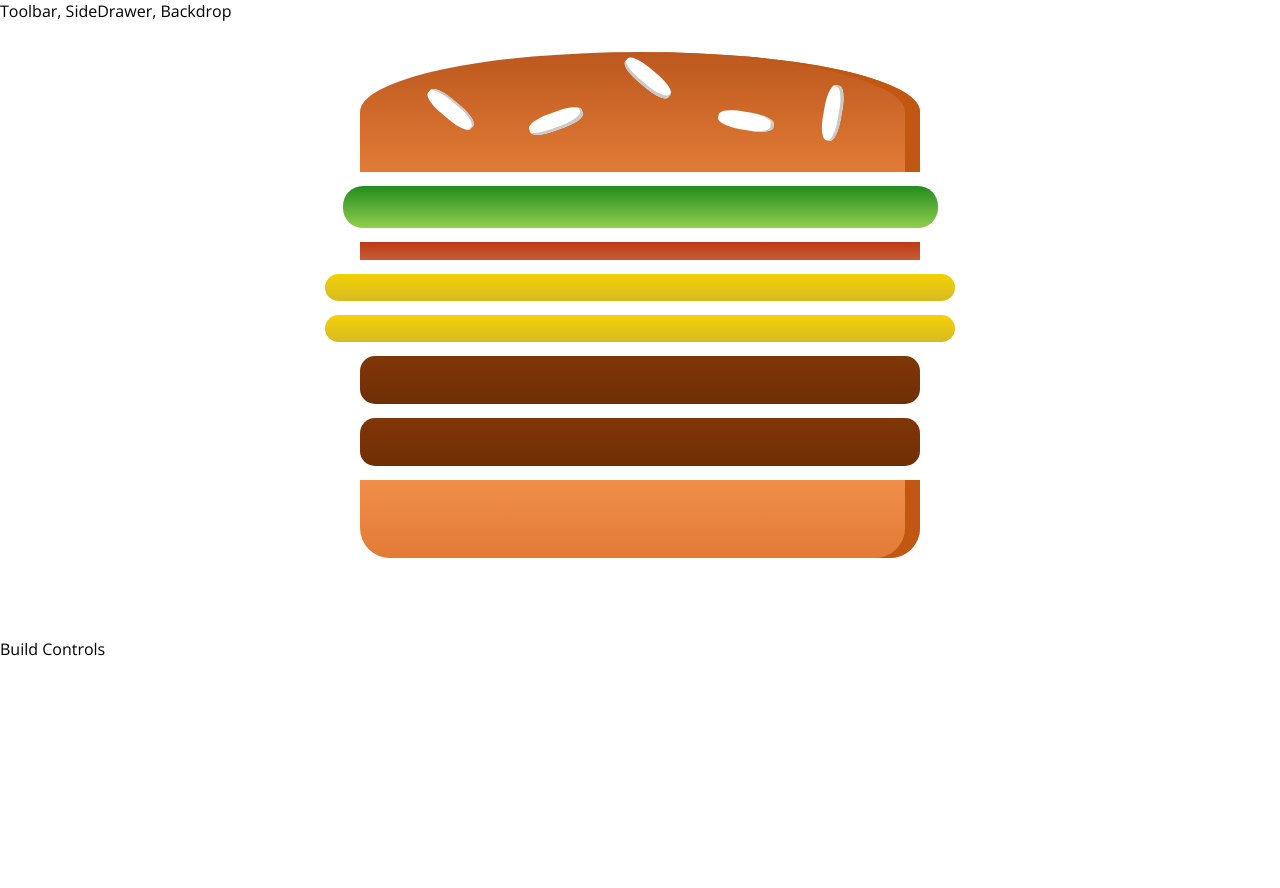
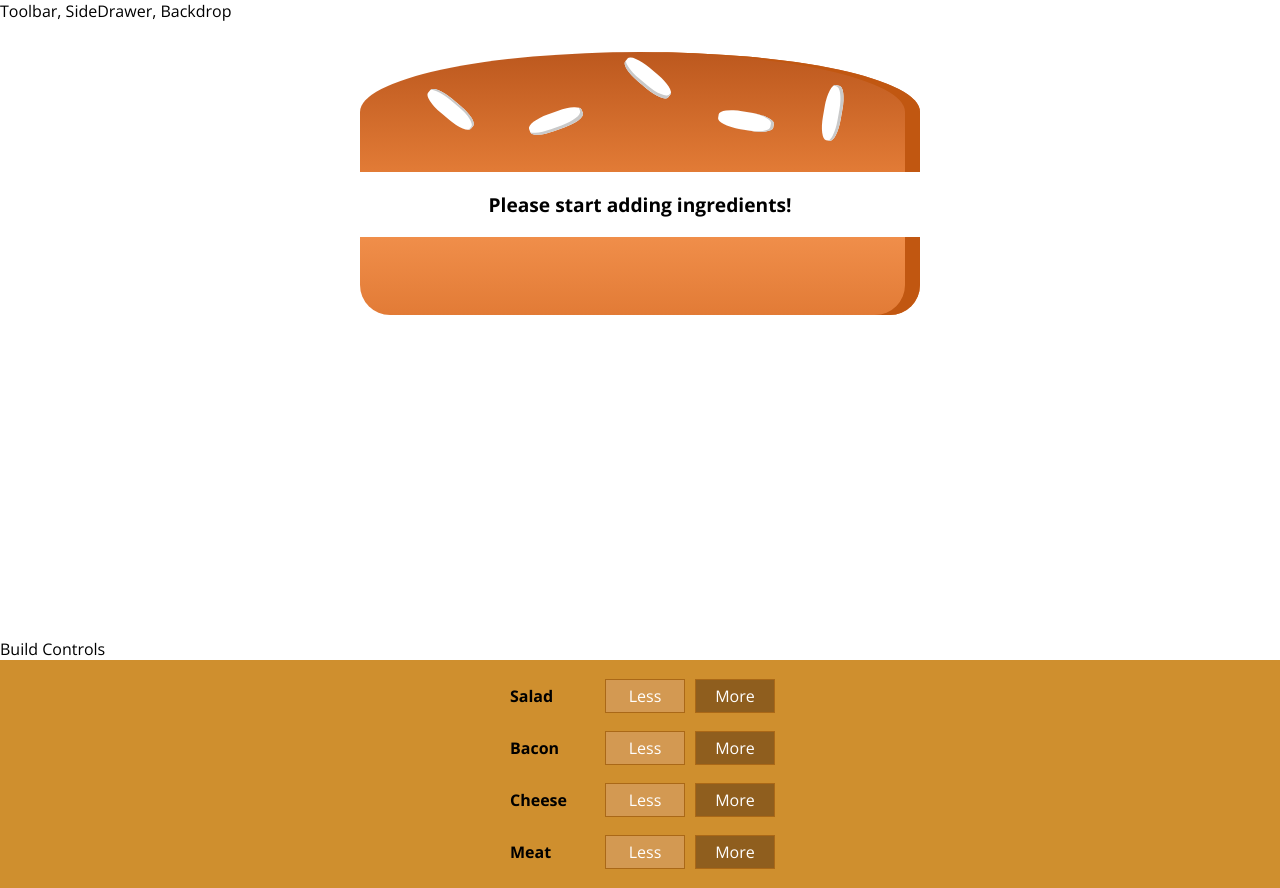
Before and after one commit to obfusticatedcode/react-burger-builder, a React app: page / in a window 1280 px wide. Before the commit the page ends 800 px from the top, so only its background shows below. Built offline with nearby package versions, Linux system fonts and the light colour scheme.

Commit message:
outputting multiple build controls

```diff
--- /dev/null
+++ b/src/components/Burger/BuildControls/BuildControl/BuildControl.css
@@ -0,0 +1,56 @@
+.BuildControl {
+    display: flex;
+    justify-content: space-between;
+    align-items: center;
+    margin: 5px 0;
+}
+
+.BuildControl button {
+    display: block;
+    font: inherit;
+    padding: 5px;
+    margin: 0 5px;
+    width: 80px;
+    border: 1px solid #AA6817;
+    cursor: pointer;
+    outline: none;
+}
+
+.BuildControl button:disabled {
+    background-color: #AC9980;
+    border: 1px solid #7E7365;
+    color: #ccc;
+    cursor: default;
+}
+
+.BuildControl button:hover:disabled {
+    background-color: #AC9980;
+    color: #ccc;
+    cursor: not-allowed;
+}
+
+.Label {
+    padding: 10px;
+    font-weight: bold;
+    width: 80px;
+}
+
+.BuildControl .Less {
+    background-color: #D39952;
+    color: white;
+}
+
+.BuildControl .More {
+    background-color: #8F5E1E;
+    color: white;
+}
+
+.BuildControl .Less:hover, .BuildControl .Less:active {
+    background-color: #DAA972;
+    color: white;
+}
+
+.BuildControl .More:hover,.BuildControl .More:active {
+    background-color: #99703F;
+    color: white;
+}
--- /dev/null
+++ b/src/components/Burger/BuildControls/BuildControl/BuildControl.js
@@ -0,0 +1,12 @@
+import React from 'react';
+import classes from './BuildControl.css';
+
+const buildControl = (props) => (
+  <div className={classes.BuildControl}>
+    <div className={classes.Label}>{props.label}</div>
+    <button className={classes.Less}>Less</button>
+    <button className={classes.More}>More</button>
+  </div>
+);
+
+export default buildControl;
--- /dev/null
+++ b/src/components/Burger/BuildControls/BuildControls.css
@@ -0,0 +1,10 @@
+.BuildControls {
+  width: 100%;
+  background-color: #CF8F2E;
+  display: flex;
+  flex-flow: column;
+  align-items: center;
+  box-shadow: 0 2px 1px #ccc;
+  margin: auto;
+  padding: 10px 0;
+}
--- /dev/null
+++ b/src/components/Burger/BuildControls/BuildControls.js
@@ -0,0 +1,21 @@
+import React from 'react';
+import classes from './BuildControls.css';
+
+import BuildControl from './BuildControl/BuildControl';
+
+const controls = [
+  {label: 'Salad', type: 'salad'},
+  {label: 'Bacon', type: 'bacon'},
+  {label: 'Cheese', type: 'cheese'},
+  {label: 'Meat', type: 'meat'}
+];
+
+const buildControls = (props) => (
+  <div className={classes.BuildControls}>
+    {controls.map(ctrl => (
+      <BuildControl key={ctrl.label} label={ctrl.label}/>
+    ))}
+  </div>
+);
+
+export default buildControls;
--- a/src/components/Burger/Burger.css
+++ b/src/components/Burger/Burger.css
@@ -2,7 +2,7 @@
   width: 100%;
   margin: auto;
   height: 250px;
-  overflow: scroll;
+  overflow: auto;
   text-align: center;
   font-weight: bold;
   font-size: 1.2rem;
--- a/src/components/Burger/Burger.js
+++ b/src/components/Burger/Burger.js
@@ -3,12 +3,19 @@
 import BurgerIngredient from './BurgerIngredients/BurgerIngredient';
 
 const burger = (props) => {
-  const transformedIngredients = Object.keys(props.ingredients)
+  let transformedIngredients = Object.keys(props.ingredients)
     .map(igKey => {
       return [...Array(props.ingredients[igKey])].map((_, i) => {
         return <BurgerIngredient key={igKey + i} type={igKey}/>
       });
-    });
+    })
+    .reduce((arr, el) => {
+      return arr.concat(el);
+    }, []);
+
+  if (transformedIngredients.length === 0) {
+    transformedIngredients = <p>Please start adding ingredients!</p>;
+  }
 
   return (
     <div className={classes.Burger}>
--- a/src/containers/BurgerBuilder/BurgerBuilder.js
+++ b/src/containers/BurgerBuilder/BurgerBuilder.js
@@ -1,6 +1,7 @@
 import React, { Component } from 'react';
 import Aux from '../../hoc/Aux';
 import Burger from '../../components/Burger/Burger';
+import BuildControls from '../../components/Burger/BuildControls/BuildControls'
 
 class BurgerBuilder extends Component {
   // constructor(props) {
@@ -11,10 +12,10 @@
   // }
   state = {
     ingredients: {
-      salad: 1,
-      bacon: 1,
-      cheese: 2,
-      meat: 2
+      salad: 0,
+      bacon: 0,
+      cheese: 0,
+      meat: 0
     }
   }
 
@@ -23,6 +24,7 @@
       <Aux>
         <Burger ingredients={this.state.ingredients}/>
         <div>Build Controls</div>
+        <BuildControls />
       </Aux>
     );
   }
```
